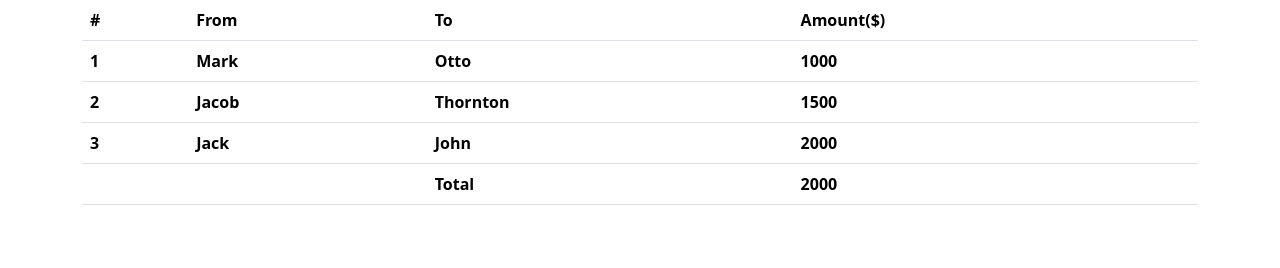
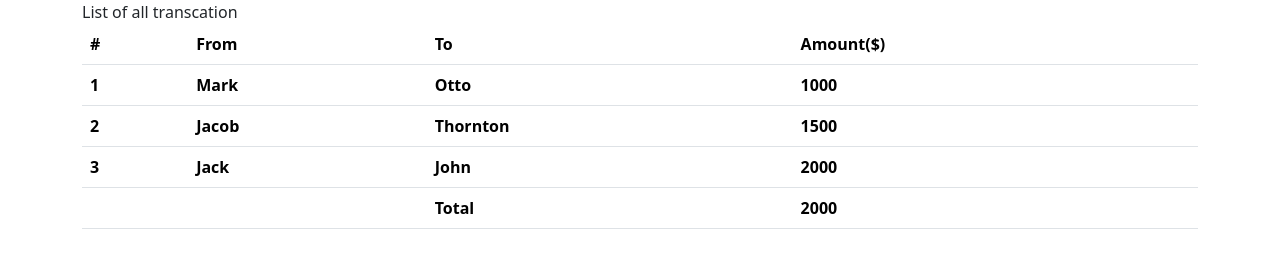
Before and after one commit to acciojob/tables-jagrutiburde0413, a website: page main.html in a window 1280 px wide. Drawn offline with nearby package versions, Linux system fonts and the light colour scheme.

Commit message:
created a submission

```diff
--- a/main.html
+++ b/main.html
@@ -12,6 +12,7 @@
 	<!-- the entire body must be written by student -->
 	<div class="container">
 	<table class="table ">
+		List of all transcation
 		<thead  font-monospace, text-end, fw-bold class="thead-dark">
 			<tr>
 				<th id = "total" scope="col">#</th>
@@ -39,13 +40,16 @@
 				<th id = "total" >John</th>
 				<th id = "total">2000</th>
 			</tr>
+
+		</tbody>
+		<tfoot>
 			<tr>
 				<th id = "total" scope="row"></th>
 				<th id = "total" ></th>
 				<th id = "total" justify-content-end >Total </th>
 				<th id = "total">2000</th>
 			</tr>
-		</tbody>
+		</tfoot>
 	</table>
 		</div>
     <script type="text/javascript" src="./script.js">
--- a/script.js
+++ b/script.js
@@ -1 +1,4 @@
 //your code here
+.conatiner{
+
+}
```
